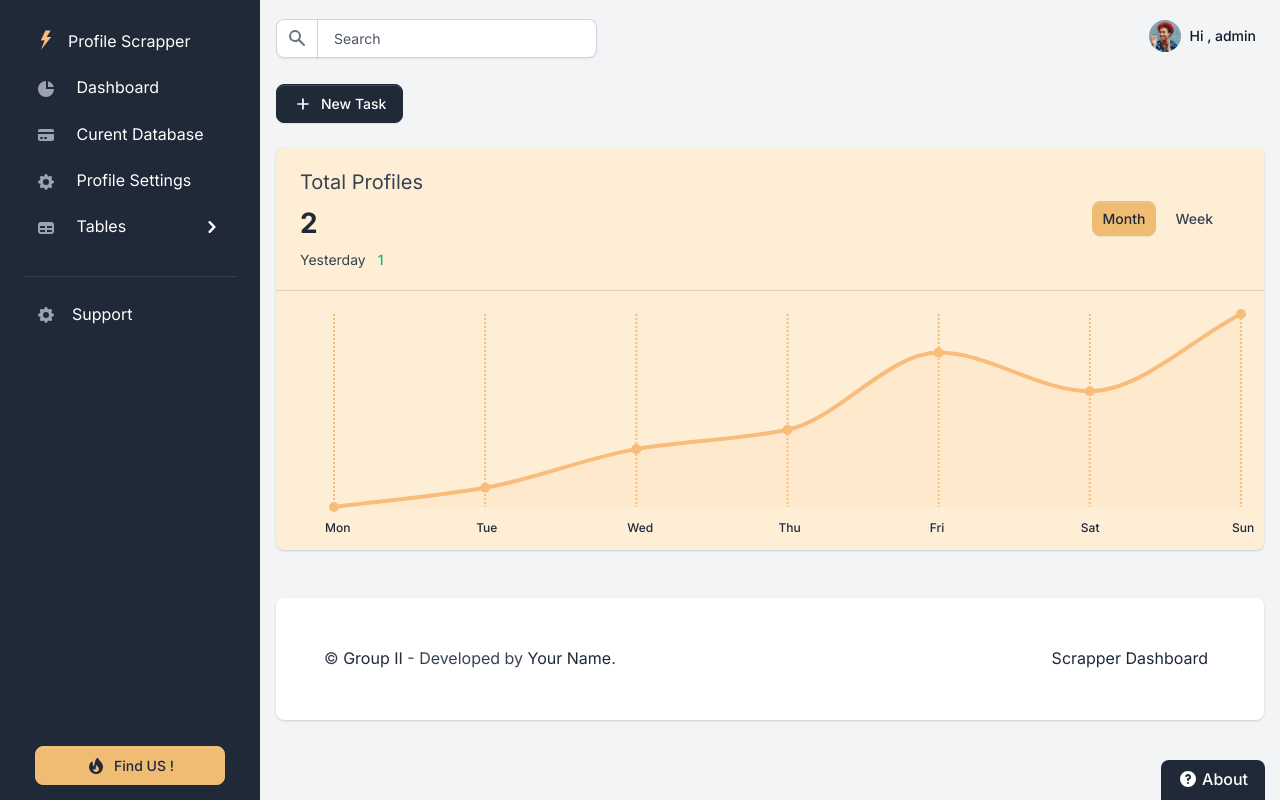
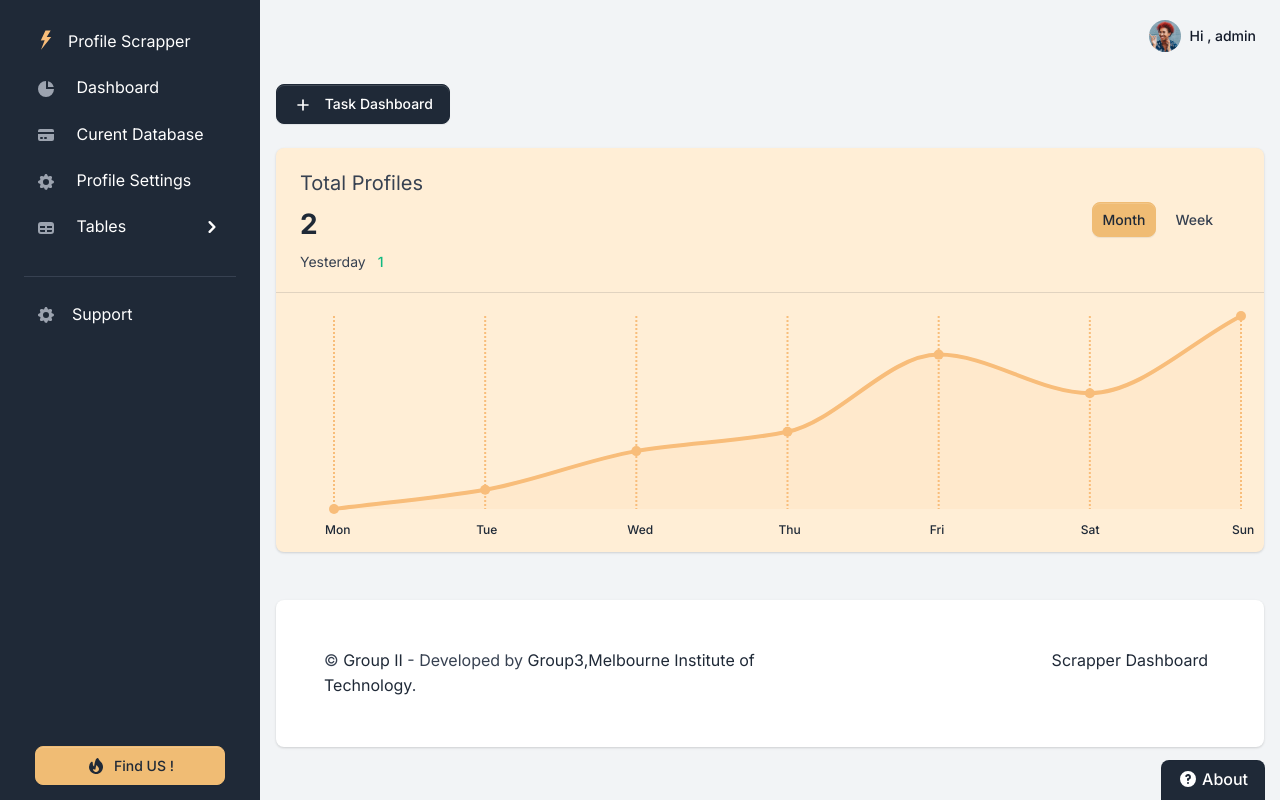
Before and after one commit to kshitijrajsharma/linkedinScrapper, a Django app: page / in a window 1280 px wide. Run offline with Django 3.2, Linux system fonts and the light colour scheme; a user stored in the database is signed in; data comes from the database, SQL or seed files in the repository; both versions use the stored data as it was after the commit; some libraries are stand-ins or nearby versions.

Commit message:
changed footer and removed search bar

```diff
--- a/core/settings.py
+++ b/core/settings.py
@@ -18,7 +18,7 @@ SECRET_KEY = config('SECRET_KEY', default='S#perS3crEt_1122')
 DEBUG = config('DEBUG', default=True, cast=bool)
 
 # load production server from .env
-ALLOWED_HOSTS = ['localhost', '127.0.0.1', config('SERVER', default='127.0.0.1')]
+ALLOWED_HOSTS = ['*']
 
 # Application definition
 
--- a/core/templates/dashboard.html
+++ b/core/templates/dashboard.html
@@ -9,10 +9,10 @@
 
     <div class="py-4">
         <div class="dropdown">
-            <button class="btn btn-gray-800 d-inline-flex align-items-center me-2 dropdown-toggle" data-bs-toggle="dropdown" aria-haspopup="true" aria-expanded="false">
+            <a href="/databasetable" class="btn btn-primary"  >
                 <svg class="icon icon-xs me-2" fill="none" stroke="currentColor" viewBox="0 0 24 24" xmlns="http://www.w3.org/2000/svg"><path stroke-linecap="round" stroke-linejoin="round" stroke-width="2" d="M12 6v6m0 0v6m0-6h6m-6 0H6"></path></svg>
-                New Task
-            </button>
+                Task Dashboard
+            </a>
 
         </div>
     </div>
--- a/core/templates/databasetable.html
+++ b/core/templates/databasetable.html
@@ -31,7 +31,7 @@
 <button type="button" class="btn btn-primary" data-bs-toggle="modal" data-bs-target="#modal-default">New Task</button>
 
 
-              <button type="button" id="exportbutton" class="btn btn-sm btn-outline-gray-600">Export</button>
+              <button type="button" id="exportbutton" class="btn btn-secondary">Export</button>
           </div>
       </div>
   </div>
--- a/core/templates/includes/footer.html
+++ b/core/templates/includes/footer.html
@@ -3,7 +3,7 @@
         <div class="col-12 col-md-4 col-xl-6 mb-4 mb-md-0">
             <p class="mb-0 text-center text-lg-start">
                 &copy; <a class="text-primary fw-normal" href="#" target="_blank">Group II</a>
-                - Developed by <a href="#" target="_blank">Your Name</a>.
+                - Developed by <a href="#" target="_blank">Group3,Melbourne Institute of Technology</a>.
             </p>
         </div>
         <div class="col-12 col-md-8 col-xl-6 text-center text-lg-start">
--- a/core/templates/includes/navigation.html
+++ b/core/templates/includes/navigation.html
@@ -2,18 +2,7 @@
               <div class="container-fluid px-0">
                 <div class="d-flex justify-content-between w-100" id="navbarSupportedContent">
                   <div class="d-flex align-items-center">
-                    <!-- Search form -->
-                    <form class="navbar-search form-inline" id="navbar-search-main">
-                      <div class="input-group input-group-merge search-bar">
-                          <span class="input-group-text" id="topbar-addon">
-                            <svg class="icon icon-xs" x-description="Heroicon name: solid/search" xmlns="http://www.w3.org/2000/svg" viewBox="0 0 20 20" fill="currentColor" aria-hidden="true">
-                              <path fill-rule="evenodd" d="M8 4a4 4 0 100 8 4 4 0 000-8zM2 8a6 6 0 1110.89 3.476l4.817 4.817a1 1 0 01-1.414 1.414l-4.816-4.816A6 6 0 012 8z" clip-rule="evenodd"></path>
-                            </svg>
-                          </span>
-                          <input type="text" class="form-control" id="topbarInputIconLeft" placeholder="Search" aria-label="Search" aria-describedby="topbar-addon">
-                      </div>
-                    </form>
-                    <!-- / Search form -->
+
                   </div>
                   <!-- Navbar links -->
                   <ul class="navbar-nav align-items-center">
@@ -131,7 +120,7 @@
                         </div>
                       </a>
                       <div class="dropdown-menu dashboard-dropdown dropdown-menu-end mt-2 py-1">
-                        <a class="dropdown-item d-flex align-items-center" href="/settings.html">
+                        <a class="dropdown-item d-flex align-items-center" href="/profilesetting/{{profile.id}}/">
                           <svg class="dropdown-icon text-gray-400 me-2" fill="currentColor" viewBox="0 0 20 20" xmlns="http://www.w3.org/2000/svg"><path fill-rule="evenodd" d="M18 10a8 8 0 11-16 0 8 8 0 0116 0zm-6-3a2 2 0 11-4 0 2 2 0 014 0zm-2 4a5 5 0 00-4.546 2.916A5.986 5.986 0 0010 16a5.986 5.986 0 004.546-2.084A5 5 0 0010 11z" clip-rule="evenodd"></path></svg>
                           My Profile
                         </a>
--- a/core/templates/includes/sidebar.html
+++ b/core/templates/includes/sidebar.html
@@ -18,7 +18,7 @@
                     alt="Bonnie Green">
                 </div>
                 <div class="d-block">
-                  <h2 class="h5 mb-3">Hi, Jane</h2>
+                  <h2 class="h5 mb-3">Hi, {{ request.user.username }}</h2>
                   <a href="/page-sign-in.html" class="btn btn-secondary btn-sm d-inline-flex align-items-center">
                     <svg class="icon icon-xxs me-1" fill="none" stroke="currentColor" viewBox="0 0 24 24" xmlns="http://www.w3.org/2000/svg"><path stroke-linecap="round" stroke-linejoin="round" stroke-width="2" d="M17 16l4-4m0 0l-4-4m4 4H7m6 4v1a3 3 0 01-3 3H6a3 3 0 01-3-3V7a3 3 0 013-3h4a3 3 0 013 3v1"></path></svg>
                     Sign Out
--- a/core/templates/tables-bootstrap-tables.html
+++ b/core/templates/tables-bootstrap-tables.html
@@ -25,7 +25,7 @@
               <p class="mb-0">This tables includes all details of scrapped probile</p>
           </div>
           <div>
-             <button id="exportbutton" type="button" class="btn btn-light">Export</button>
+             <button id="exportbutton" type="button" class="btn btn-primary">Export</button>
           </div>
       </div>
   </div>
```
Also changed, not shown: db.sqlite3.
